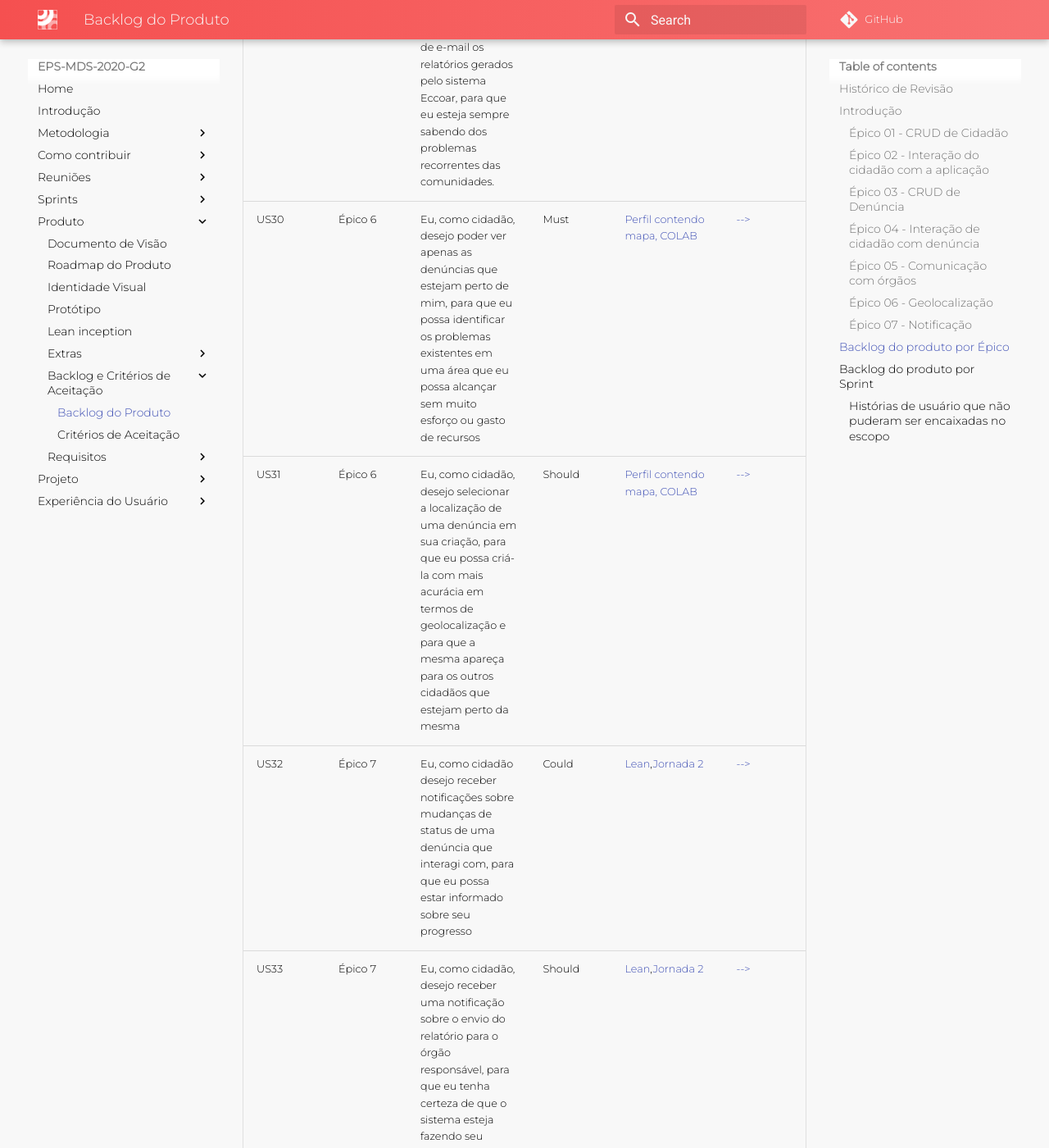
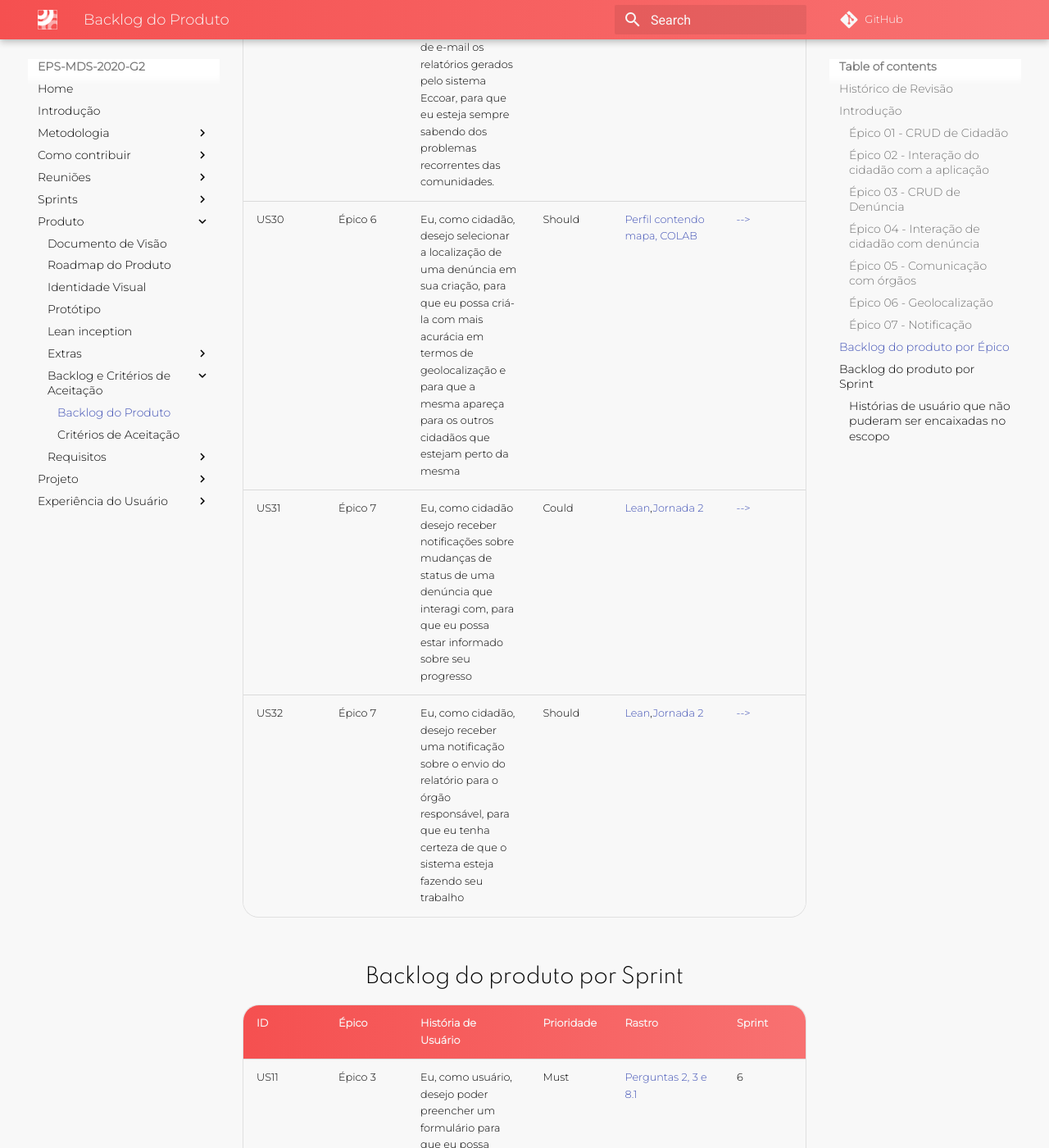
Before and after one commit to fga-eps-mds/2020.2-Eccoar, an MkDocs documentation site: the page built from docs/produto/backlogAceitacao/backlogProduto.md, in a window 1280 px wide and 1400 px high, scrolled down 9863 px. Shown: the whole window at 82% size. Built offline with MkDocs 1.6.1 and Material for MkDocs 9.7.7, drawn with Linux system fonts in a browser that asks for light colours; comment, search, counter and statistics services are not loaded; old or Windows-style settings are respelled for this version of MkDocs; some of the changed text lies outside the part shown.

Commit message:
Fixing wrong us number

```diff
--- a/docs/produto/backlogAceitacao/backlogProduto.md
+++ b/docs/produto/backlogAceitacao/backlogProduto.md
@@ -87,10 +87,9 @@ Este épico determina as histórias que formarão as funcionalidades relacionada
 | US27 | Épico 5 | Eu, como funcionário de órgão público, desejo receber em meu e-mail apenas as denúncias mais relevantes da aplicação, categorizadas de acordo com suas áreas de impacto para que eu possa tomar as ações necessárias                                        | Must       | [Lean, Brainstorm de funcionalidades](https://app.mural.co/t/fgaepsmds202027717/m/fgaepsmds202027717/1613056199650/dc36dda8d33d71de5a9c01f907d758d2d2b109eb)                                                                                                                         | [-->](./criteriosAceitacao)  |
 | US28 | Épico 5 | Eu, como funcionário de órgão público, desejo que o e-mail enviado contenha um relatório completo e que me mostre todos os dados necessários para sua resolução, para que eu possa tomar as ações necessárias                                               | Must       | [Lean, Brainstorm de funcionalidades](https://app.mural.co/t/fgaepsmds202027717/m/fgaepsmds202027717/1613056199650/dc36dda8d33d71de5a9c01f907d758d2d2b109eb)                                                                                                                         | [-->](./criteriosAceitacao)  |
 | US29 | Épico 5 | Eu, como funcionário de órgão público, gostaria de receber frequentemente em minha caixa de e-mail os relatórios gerados pelo sistema Eccoar, para que eu esteja sempre sabendo dos problemas recorrentes das comunidades.                                  | Must       | [Lean, Brainstorm de funcionalidades](https://app.mural.co/t/fgaepsmds202027717/m/fgaepsmds202027717/1613056199650/dc36dda8d33d71de5a9c01f907d758d2d2b109eb)                                                                                                                         | [-->](./criteriosAceitacao)  |
-| US30 | Épico 6 | Eu, como cidadão, desejo poder ver apenas as denúncias que estejam perto de mim, para que eu possa identificar os problemas existentes em uma área que eu possa alcançar sem muito esforço ou gasto de recursos                                             | Must       | [Perfil contendo mapa, COLAB](https://app.colab.re/user/356534)                                                                                                                                                                                                                      | [-->](./criteriosAceitacao)  |
-| US31 | Épico 6 | Eu, como cidadão, desejo selecionar a localização de uma denúncia em sua criação, para que eu possa criá-la com mais acurácia em termos de geolocalização e para que a mesma apareça para os outros cidadãos que estejam perto da mesma                     | Should     | [Perfil contendo mapa, COLAB](https://app.colab.re/user/356534)                                                                                                                                                                                                                      | [-->](./criteriosAceitacao)  |
-| US32 | Épico 7 | Eu, como cidadão desejo receber notificações sobre mudanças de status de uma denúncia que interagi com, para que eu possa estar informado sobre seu progresso                                                                                               | Could      | [Lean](https://app.mural.co/t/fgaepsmds202027717/m/fgaepsmds202027717/1613056199650/dc36dda8d33d71de5a9c01f907d758d2d2b109eb),[Jornada 2](https://app.mural.co/t/fgaepsmds202027717/m/fgaepsmds202027717/1613056199650/dc36dda8d33d71de5a9c01f907d758d2d2b109eb?wid=1-1590072209220) | [-->](./criteriosAceitacao)  |
-| US33 | Épico 7 | Eu, como cidadão, desejo receber uma notificação sobre o envio do relatório para o órgão responsável, para que eu tenha certeza de que o sistema esteja fazendo seu trabalho                                                                                | Should     | [Lean](https://app.mural.co/t/fgaepsmds202027717/m/fgaepsmds202027717/1613056199650/dc36dda8d33d71de5a9c01f907d758d2d2b109eb),[Jornada 2](https://app.mural.co/t/fgaepsmds202027717/m/fgaepsmds202027717/1613056199650/dc36dda8d33d71de5a9c01f907d758d2d2b109eb?wid=1-1590072209220) | [-->](./criteriosAceitacao)  |
+| US30 | Épico 6 | Eu, como cidadão, desejo selecionar a localização de uma denúncia em sua criação, para que eu possa criá-la com mais acurácia em termos de geolocalização e para que a mesma apareça para os outros cidadãos que estejam perto da mesma                     | Should     | [Perfil contendo mapa, COLAB](https://app.colab.re/user/356534)                                                                                                                                                                                                                      | [-->](./criteriosAceitacao)  |
+| US31 | Épico 7 | Eu, como cidadão desejo receber notificações sobre mudanças de status de uma denúncia que interagi com, para que eu possa estar informado sobre seu progresso                                                                                               | Could      | [Lean](https://app.mural.co/t/fgaepsmds202027717/m/fgaepsmds202027717/1613056199650/dc36dda8d33d71de5a9c01f907d758d2d2b109eb),[Jornada 2](https://app.mural.co/t/fgaepsmds202027717/m/fgaepsmds202027717/1613056199650/dc36dda8d33d71de5a9c01f907d758d2d2b109eb?wid=1-1590072209220) | [-->](./criteriosAceitacao)  |
+| US32 | Épico 7 | Eu, como cidadão, desejo receber uma notificação sobre o envio do relatório para o órgão responsável, para que eu tenha certeza de que o sistema esteja fazendo seu trabalho                                                                                | Should     | [Lean](https://app.mural.co/t/fgaepsmds202027717/m/fgaepsmds202027717/1613056199650/dc36dda8d33d71de5a9c01f907d758d2d2b109eb),[Jornada 2](https://app.mural.co/t/fgaepsmds202027717/m/fgaepsmds202027717/1613056199650/dc36dda8d33d71de5a9c01f907d758d2d2b109eb?wid=1-1590072209220) | [-->](./criteriosAceitacao)  |
 
 ## Backlog do produto por Sprint
 
@@ -108,13 +107,13 @@ Este épico determina as histórias que formarão as funcionalidades relacionada
 | US21 | Épico 4 | Eu, como usuário, gostaria de poder retirar meus votos, para que eu possa desvalidar uma denúncia ou fazer com que sua confirmação de resolução não seja ativada.                                                                                           | Must       | [Lean](https://app.mural.co/t/fgaepsmds202027717/m/fgaepsmds202027717/1613056199650/dc36dda8d33d71de5a9c01f907d758d2d2b109eb),[Jornada 2](https://app.mural.co/t/fgaepsmds202027717/m/fgaepsmds202027717/1613056199650/dc36dda8d33d71de5a9c01f907d758d2d2b109eb?wid=1-1590072209220) | 10     |
 | US14 | Épico 3 | Eu, como cidadão, desejo poder deletar minha denúncia, caso eu sinta que a mesma não foi justificada ou tenha me enganado quanto ao seu teor                                                                                                                | Could      | [Lean, Brainstorm de funcionalidades](https://app.mural.co/t/fgaepsmds202027717/m/fgaepsmds202027717/1613056199650/dc36dda8d33d71de5a9c01f907d758d2d2b109eb)                                                                                                                         | 10     |
 | US01 | Épico 1 | Eu, como cidadão, desejo me cadastrar no Eccoar para que eu possa realizar anúncios e denúncias de problemas em minha comunidade                                                                                                                            | Must       | [Lean, Brainstorm de funcionalidades](https://app.mural.co/t/fgaepsmds202027717/m/fgaepsmds202027717/1613056199650/dc36dda8d33d71de5a9c01f907d758d2d2b109eb)                                                                                                                         | 10     |
-| US31 | Épico 6 | Eu, como cidadão, desejo selecionar a localização de uma denúncia em sua criação, para que eu possa criá-la com mais acurácia em termos de geolocalização e para que a mesma apareça para os outros cidadãos que estejam perto da mesma                     | Should     | [Perfil contendo mapa, COLAB](https://app.colab.re/user/356534)                                                                                                                                                                                                                      | 10     |
+| US30 | Épico 6 | Eu, como cidadão, desejo selecionar a localização de uma denúncia em sua criação, para que eu possa criá-la com mais acurácia em termos de geolocalização e para que a mesma apareça para os outros cidadãos que estejam perto da mesma                     | Should     | [Perfil contendo mapa, COLAB](https://app.colab.re/user/356534)                                                                                                                                                                                                                      | 10     |
 | US18 | Épico 3 | Eu, como cidadão, desejo poder ver apenas as denúncias que estejam perto de mim, para que eu possa identificar os problemas existentes em uma área que eu possa alcançar sem muito esforço ou gasto de recursos.                                            | Must       | [Análise do Backlog](https://docs.google.com/spreadsheets/d/1BWgLcNVli3B1-w7T_7j1X5dLGAuc9UeXKd8Q0DTE0Eg/edit#gid=0)                                                                                                                                                                 | 11     |
 | US02 | Épico 1 | Eu, como cidadão, gostaria de poder utilizar minhas credenciais anteriormente criadas para o sistema para que eu possa utilizá-lo em sua totalidade como um usuário pleno.                                                                                  | Must       | [Lean, Brainstorm de funcionalidades](https://app.mural.co/t/fgaepsmds202027717/m/fgaepsmds202027717/1613056199650/dc36dda8d33d71de5a9c01f907d758d2d2b109eb)                                                                                                                         | 11     |
 | US10 | Épico 2 | Eu, como cidadão, desejo poder ver as denúncias que criei ou interagi, para que eu possa acompanhar seu andamento.                                                                                                                                          | Could      | [Perfil de usuário, COLAB](https://app.colab.re/user/356534)                                                                                                                                                                                                                         | 11     |
 | US29 | Épico 5 | Eu, como funcionário de órgão público, gostaria de receber frequentemente em minha caixa de e-mail os relatórios gerados pelo sistema Eccoar, para que eu esteja sempre sabendo dos problemas recorrentes das comunidades.                                  | Must       | [Lean, Brainstorm de funcionalidades](https://app.mural.co/t/fgaepsmds202027717/m/fgaepsmds202027717/1613056199650/dc36dda8d33d71de5a9c01f907d758d2d2b109eb)                                                                                                                         | 12     |
 | US23 | Épico 4 | Eu, como cidadão, gostaria de poder filtrar o feed de denúncias de acordo com alguns parâmetros para que eu possa ver informações específicas de denúncias de maneira mais fácil e objetiva, ao invés de ter que procurar em todo o feed.                   | Could      | [Pergunta 8.1](https://forms.gle/XKECTpJPDEERX1ci9)                                                                                                                                                                                                                                  | 12     |
-| US33 | Épico 7 | Eu, como cidadão, desejo receber uma notificação sobre o envio do relatório para o órgão responsável, para que eu tenha certeza de que o sistema esteja fazendo seu trabalho                                                                                | Should     | [Lean](https://app.mural.co/t/fgaepsmds202027717/m/fgaepsmds202027717/1613056199650/dc36dda8d33d71de5a9c01f907d758d2d2b109eb),[Jornada 2](https://app.mural.co/t/fgaepsmds202027717/m/fgaepsmds202027717/1613056199650/dc36dda8d33d71de5a9c01f907d758d2d2b109eb?wid=1-1590072209220) | 13     |
+| US32 | Épico 7 | Eu, como cidadão, desejo receber uma notificação sobre o envio do relatório para o órgão responsável, para que eu tenha certeza de que o sistema esteja fazendo seu trabalho                                                                                | Should     | [Lean](https://app.mural.co/t/fgaepsmds202027717/m/fgaepsmds202027717/1613056199650/dc36dda8d33d71de5a9c01f907d758d2d2b109eb),[Jornada 2](https://app.mural.co/t/fgaepsmds202027717/m/fgaepsmds202027717/1613056199650/dc36dda8d33d71de5a9c01f907d758d2d2b109eb?wid=1-1590072209220) | 13     |
 | US06 | Épico 2 | Eu, como cidadão, desejo ver informações básicas de negócio e funcionamento do sistema em uma landing page, para que eu possa entender melhor seu funcionamento                                                                                             | Should     | [Lean, Brainstorm de funcionalidades](https://app.mural.co/t/fgaepsmds202027717/m/fgaepsmds202027717/1613056199650/dc36dda8d33d71de5a9c01f907d758d2d2b109eb)                                                                                                                         | 13     |
 
 ### Histórias de usuário que não puderam ser encaixadas no escopo
```
Also changed, not shown: other parts of docs/produto/backlogAceitacao/backlogProduto.md (+1 -1 lines), docs/produto/backlogAceitacao/criteriosAceitacao.md (+3 -9 lines).
